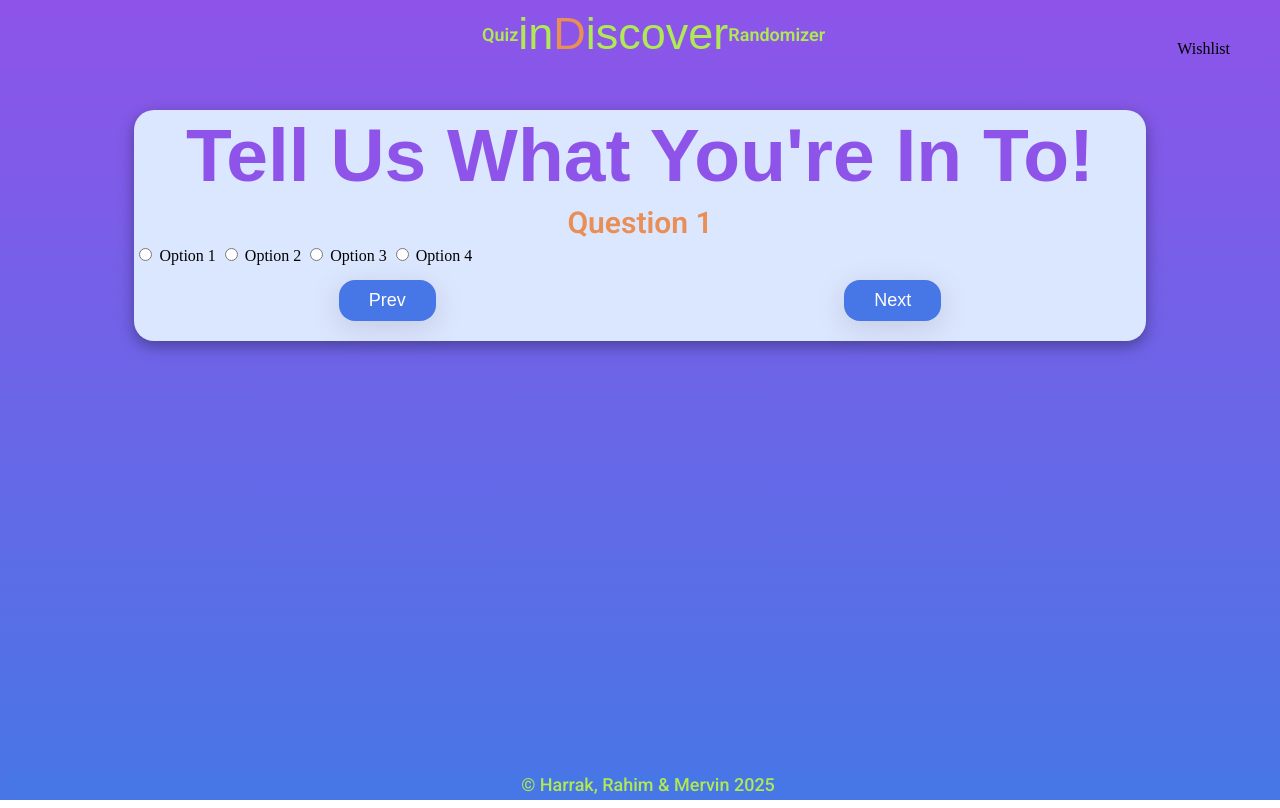
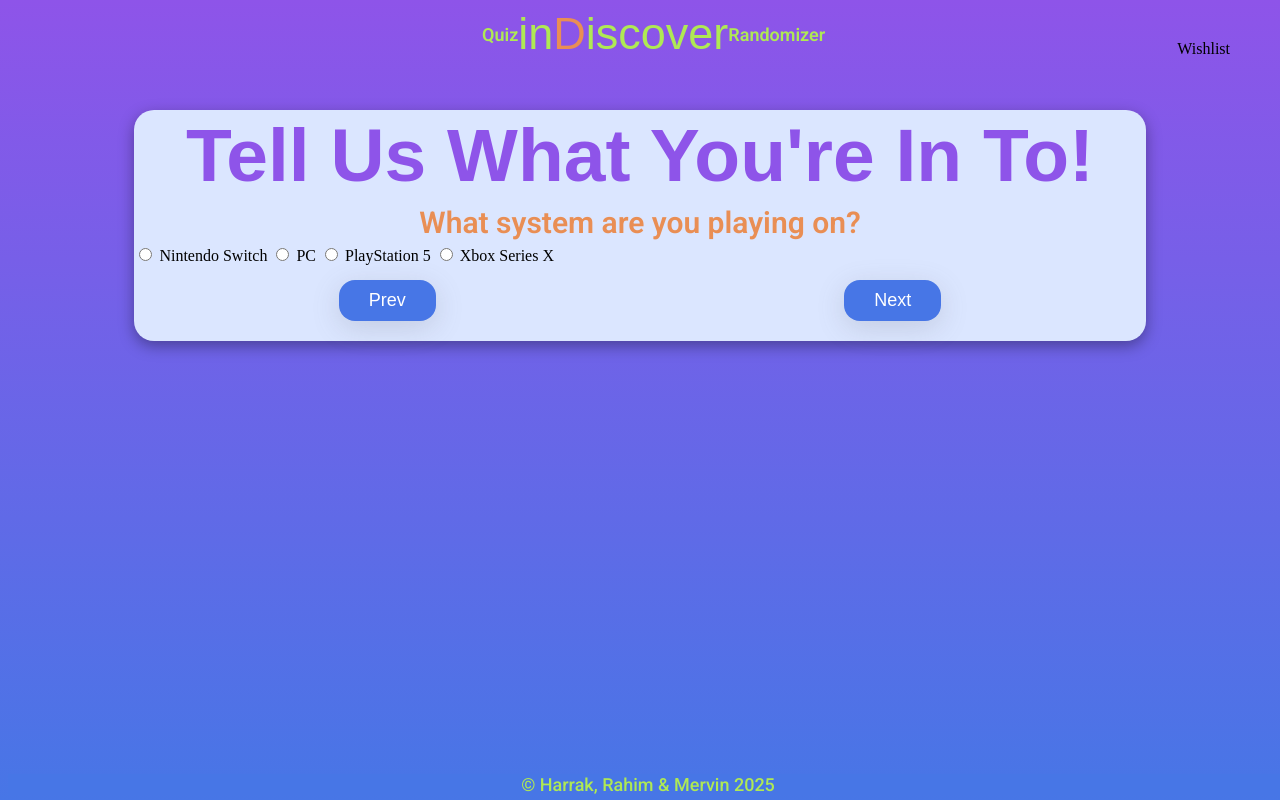
Before and after one commit to Nour4896/inDiscovery, a plain HTML site: page quiz.html in a window 1280 px wide. Drawn offline with Linux system fonts and the light colour scheme; a web font is replaced by a local one.

Commit message:
fixed navigation issues, loaded questions and answers into questions Array

```diff
--- a/quiz.html
+++ b/quiz.html
@@ -11,7 +11,7 @@
         <p class="wishlist">Wishlist</p>
         <div class="header">
                 <p class="navlink"><a class="navlink"href="quiz.html">Quiz</a></p>
-                <p class="logo"><a class="logo" href="landingpage.html">in<span class="D">D</span>iscover</a></p>
+                <p class="logo"><a class="logo" href="index.html">in<span class="D">D</span>iscover</a></p>
                 <p class="navlink"><a class="navlink"href="randomizer.html">Randomizer</a></p>
         </div>
         <main>
--- a/script.js
+++ b/script.js
@@ -1,17 +1,17 @@
 const quizQuestions = [
     {
-      question: 'Question 1',
-      options: ['Option 1', 'Option 2', 'Option 3', 'Option 4'],
+      question: 'What system are you playing on?',
+      options: ['Nintendo Switch', 'PC', 'PlayStation 5', 'Xbox Series X'],
       name: 'question1',
     },
     {
-      question: 'Question 2',
-      options: ['Option 1', 'Option 2', 'Option 3', 'Option 4'],
+      question: 'What genre are you in the mood for?',
+      options: ['RPG', 'Platformer', 'Puzzle', 'Shooter'],
       name: 'question2',
     },
     {
-      question: 'Question 3',
-      options: ['Option 1', 'Option 2', 'Option 3', 'Option 4'],
+      question: 'Who are you playing with?',
+      options: ['Single Player', 'Online Co-Op', 'Couch Co-Op', 'Multiplayer'],
       name: 'question3',
     },
   ];
```
Also changed, not shown: index.html (+1 -1 lines), randomizer.html (+1 -1 lines).
